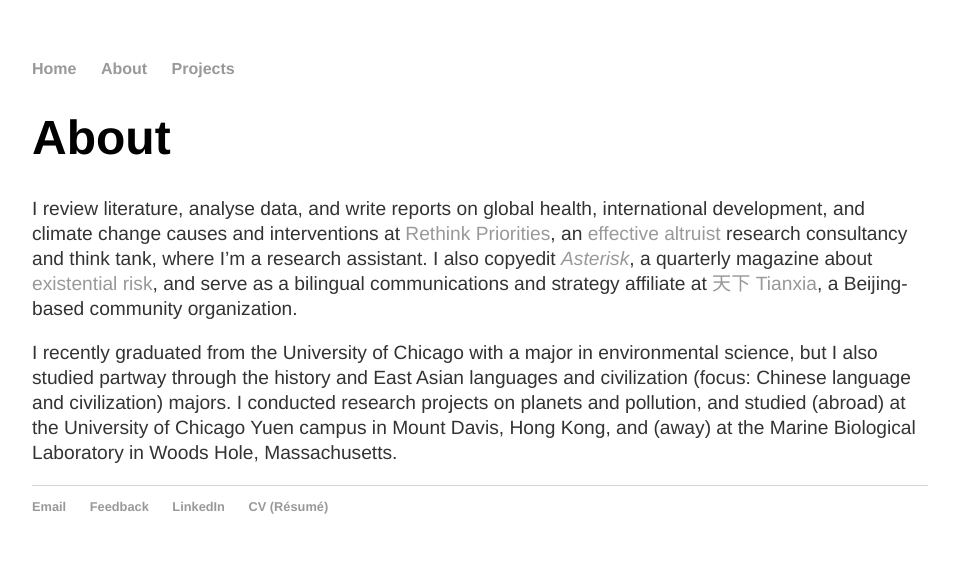
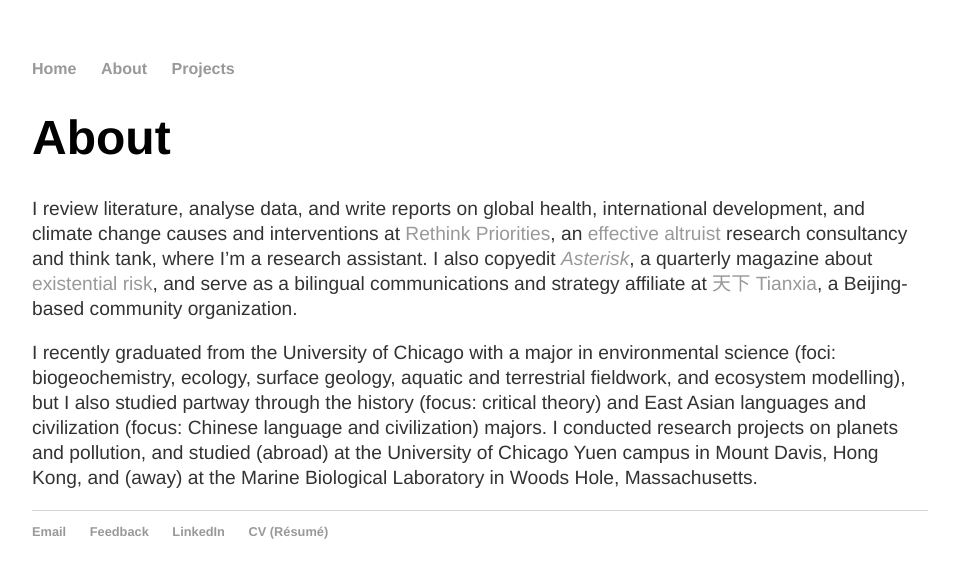
Before and after one commit to y-james-hu/y-james-hu.github.io, a Jekyll site: the page built from about/index.html, in a window 1280 px wide. Shown: the top 578 px of the page, without its empty margins (160-1119 px from the left). Built offline with Jekyll 4.4.1, drawn with Linux system fonts in a browser that asks for light colours.

Commit message:
Update index.html

```diff
--- a/about/index.html
+++ b/about/index.html
@@ -4,5 +4,5 @@
 ---
   <h1>{{ page.title }}</h1>
     <p>I review literature, analyse data, and write reports on global health, international development, and climate change causes and interventions at <a href = "https://rethinkpriorities.org/">Rethink Priorities</a>, an <a href = "https://effectivealtruism.org">effective altruist</a> research consultancy and think tank, where I’m a research assistant. I also copyedit <a href = "http://asteriskmag.com/"><em>Asterisk</em></a>, a quarterly magazine about <a href = "https://theprecipice.com/">existential risk</a>, and serve as a bilingual communications and strategy affiliate at <a href = "https://tian-xia.com/">天下 Tianxia</a>, a Beijing-based community organization.</p>
-    <p>I recently graduated from the University of Chicago with a major in environmental science, but I also studied partway through the history and East Asian languages and civilization (focus: Chinese language and civilization) majors. I conducted research projects on planets and pollution, and studied (abroad) at the University of Chicago Yuen campus in Mount Davis, Hong Kong, and (away) at the Marine Biological Laboratory in Woods Hole, Massachusetts.</p>
+    <p>I recently graduated from the University of Chicago with a major in environmental science (foci: biogeochemistry, ecology, surface geology, aquatic and terrestrial fieldwork, and ecosystem modelling), but I also studied partway through the history (focus: critical theory) and East Asian languages and civilization (focus: Chinese language and civilization) majors. I conducted research projects on planets and pollution, and studied (abroad) at the University of Chicago Yuen campus in Mount Davis, Hong Kong, and (away) at the Marine Biological Laboratory in Woods Hole, Massachusetts.</p>
     <p></p>
```
